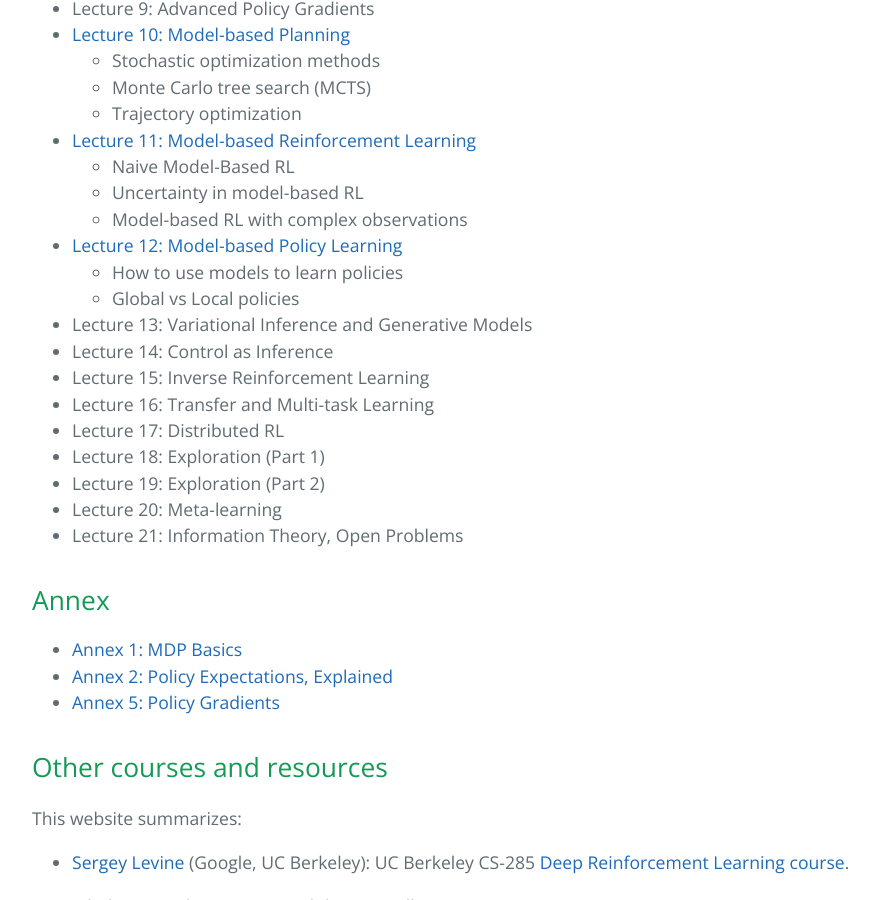
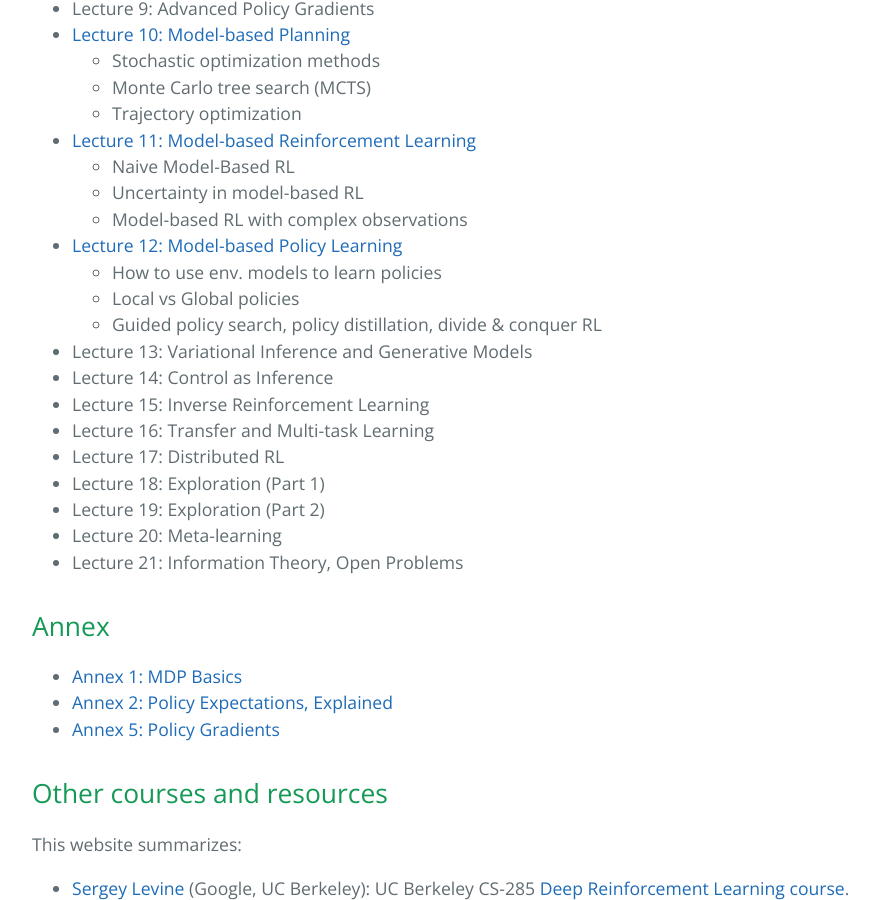
Before and after one commit to CampusAI/CampusAI.github.io, a Jekyll site: the page built from lectures.md, in a window 1280 px wide and 900 px high, scrolled down 1500 px. Shown: the whole window, without its empty margins (192-1071 px from the left). Built offline with Jekyll 4.4.1, drawn with Linux system fonts in a browser that asks for light colours.

Commit message:
Added lecture 12 summary

```diff
--- a/lectures.md
+++ b/lectures.md
@@ -52,8 +52,9 @@ permalink: /lectures/
     - Uncertainty in model-based RL
     - Model-based RL with complex observations
 - [Lecture 12: Model-based Policy Learning](/lectures/lecture12)
-    - How to use models to learn policies
-    - Global vs Local policies
+    - How to use env. models to learn policies
+    - Local vs Global policies
+    - Guided policy search, policy distillation, divide & conquer RL
 - Lecture 13: Variational Inference and Generative Models
 - Lecture 14: Control as Inference
 - Lecture 15: Inverse Reinforcement Learning
```
